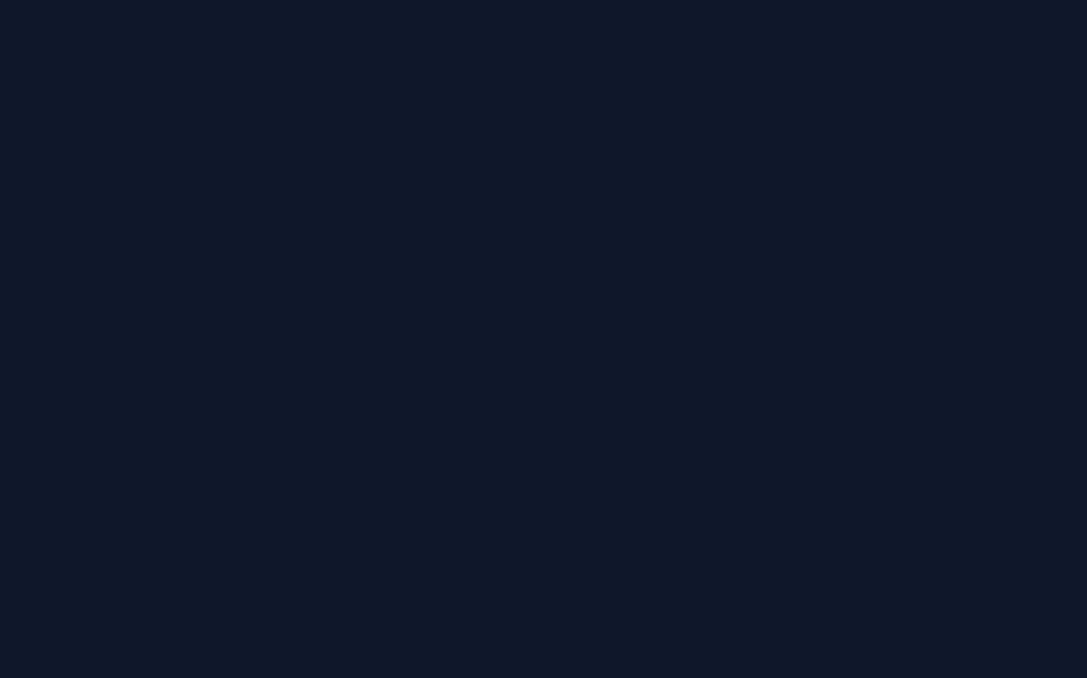
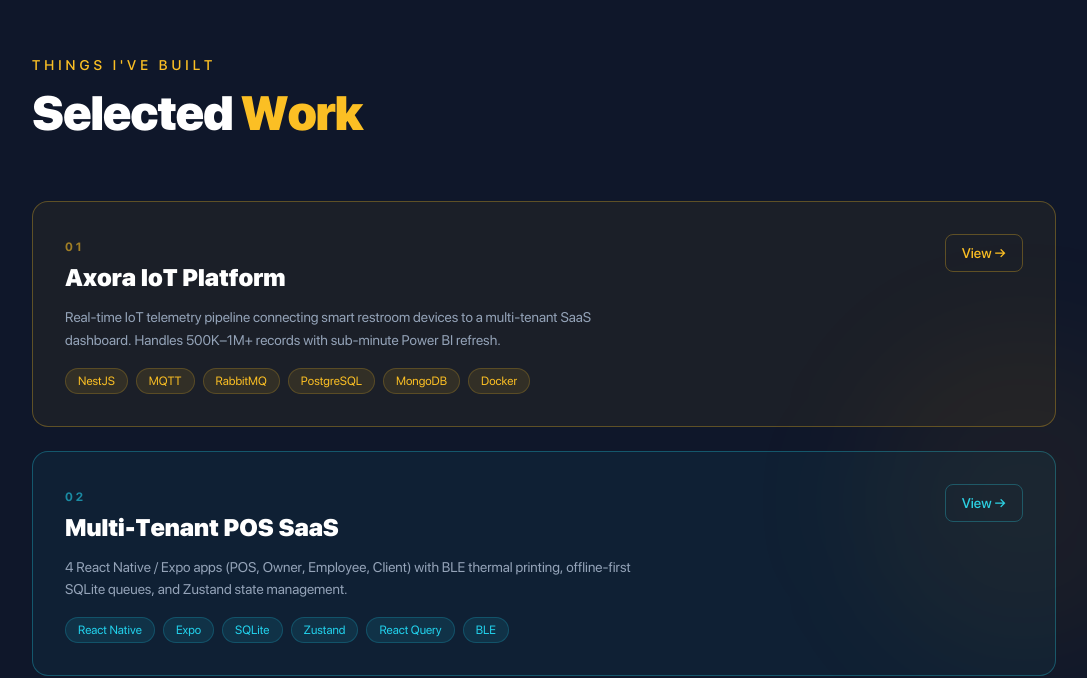
Before and after one commit to fihrisaldama015/aldam, a Next.js app: page / in a window 1280 px wide. Shown: the part 1627-2305 px from the top of the page, without its empty margins (96-1183 px from the left). Built offline with nearby package versions, Linux system fonts and the light colour scheme.

Commit message:
feat: add Projects section with alternating slide-in animations

```diff
--- a/src/components/Projects.tsx
+++ b/src/components/Projects.tsx
@@ -1,3 +1,146 @@
+"use client";
+import { motion } from "framer-motion";
+
+type Accent = "amber" | "cyan" | "blue";
+
+const PROJECTS: {
+  id: number;
+  name: string;
+  description: string;
+  tech: string[];
+  link: string;
+  accent: Accent;
+}[] = [
+  {
+    id: 1,
+    name: "Axora IoT Platform",
+    description:
+      "Real-time IoT telemetry pipeline connecting smart restroom devices to a multi-tenant SaaS dashboard. Handles 500K–1M+ records with sub-minute Power BI refresh.",
+    tech: ["NestJS", "MQTT", "RabbitMQ", "PostgreSQL", "MongoDB", "Docker"],
+    link: "https://github.com/fihrisaldama015",
+    accent: "amber",
+  },
+  {
+    id: 2,
+    name: "Multi-Tenant POS SaaS",
+    description:
+      "4 React Native / Expo apps (POS, Owner, Employee, Client) with BLE thermal printing, offline-first SQLite queues, and Zustand state management.",
+    tech: ["React Native", "Expo", "SQLite", "Zustand", "React Query", "BLE"],
+    link: "https://github.com/fihrisaldama015",
+    accent: "cyan",
+  },
+  {
+    id: 3,
+    name: "Sekufu.id — Taaruf Platform",
+    description:
+      "Muslim matchmaking platform with swipe-based profile interaction, gesture face verification on registration, and a structured chat Q&A system.",
+    tech: ["Next.js", "TypeScript", "Tailwind CSS"],
+    link: "https://github.com/fihrisaldama015",
+    accent: "blue",
+  },
+];
+
+const ACCENT_MAP: Record<
+  Accent,
+  { text: string; border: string; bg: string; tag: string }
+> = {
+  amber: {
+    text: "text-amber-400",
+    border: "border-amber-400/30",
+    bg: "bg-amber-400/5",
+    tag: "bg-amber-400/10 text-amber-400 border border-amber-400/20",
+  },
+  cyan: {
+    text: "text-cyan-400",
+    border: "border-cyan-400/30",
+    bg: "bg-cyan-400/5",
+    tag: "bg-cyan-400/10 text-cyan-400 border border-cyan-400/20",
+  },
+  blue: {
+    text: "text-blue-400",
+    border: "border-blue-400/30",
+    bg: "bg-blue-400/5",
+    tag: "bg-blue-400/10 text-blue-400 border border-blue-400/20",
+  },
+};
+
 export default function Projects() {
-  return <section id="projects" className="min-h-screen" />;
+  return (
+    <section
+      id="projects"
+      className="min-h-screen flex items-center justify-center px-6 lg:px-16 relative overflow-hidden"
+    >
+      <div className="absolute bottom-1/3 right-0 w-80 h-80 bg-amber-500/5 rounded-full blur-3xl pointer-events-none" />
+
+      <div className="max-w-5xl w-full mx-auto py-20">
+        <motion.div
+          className="mb-16"
+          initial={{ opacity: 0, y: 30 }}
+          whileInView={{ opacity: 1, y: 0 }}
+          viewport={{ once: true, amount: 0.3 }}
+          transition={{ duration: 0.6 }}
+        >
+          <span className="text-amber-400 text-sm font-semibold tracking-[4px] uppercase">
+            Things I&apos;ve built
+          </span>
+          <h2 className="text-4xl md:text-5xl font-black text-white mt-3 tracking-tight">
+            Selected <span className="text-amber-400">Work</span>
+          </h2>
+        </motion.div>
+
+        <div className="flex flex-col gap-6">
+          {PROJECTS.map((project, i) => {
+            const accent = ACCENT_MAP[project.accent];
+            return (
+              <motion.div
+                key={project.id}
+                initial={{ opacity: 0, x: i % 2 === 0 ? -40 : 40 }}
+                whileInView={{ opacity: 1, x: 0 }}
+                viewport={{ once: true, amount: 0.3 }}
+                transition={{ duration: 0.6, delay: i * 0.1, ease: "easeOut" }}
+                className={`border ${accent.border} ${accent.bg} rounded-2xl p-6 md:p-8 group hover:border-opacity-60 transition-all`}
+              >
+                <div className="flex flex-col md:flex-row md:items-start md:justify-between gap-4">
+                  <div className="flex-1">
+                    <span
+                      className={`text-xs font-bold tracking-[3px] uppercase ${accent.text} opacity-60`}
+                    >
+                      0{project.id}
+                    </span>
+                    <h3
+                      className={`text-xl md:text-2xl font-black text-white mt-1 group-hover:${accent.text} transition-colors`}
+                    >
+                      {project.name}
+                    </h3>
+                    <p className="text-slate-400 text-sm mt-3 leading-relaxed max-w-xl">
+                      {project.description}
+                    </p>
+                    <div className="flex flex-wrap gap-2 mt-4">
+                      {project.tech.map((t) => (
+                        <span
+                          key={t}
+                          className={`text-xs px-3 py-1 rounded-full ${accent.tag}`}
+                        >
+                          {t}
+                        </span>
+                      ))}
+                    </div>
+                  </div>
+                  <motion.a
+                    href={project.link}
+                    target="_blank"
+                    className={`self-start border ${accent.border} ${accent.text} px-4 py-2 rounded-lg text-sm font-semibold hover:bg-white/5 transition-colors flex items-center gap-2 whitespace-nowrap`}
+                    whileHover={{ scale: 1.05 }}
+                    whileTap={{ scale: 0.95 }}
+                  >
+                    View →
+                  </motion.a>
+                </div>
+              </motion.div>
+            );
+          })}
+        </div>
+      </div>
+    </section>
+  );
 }
```
